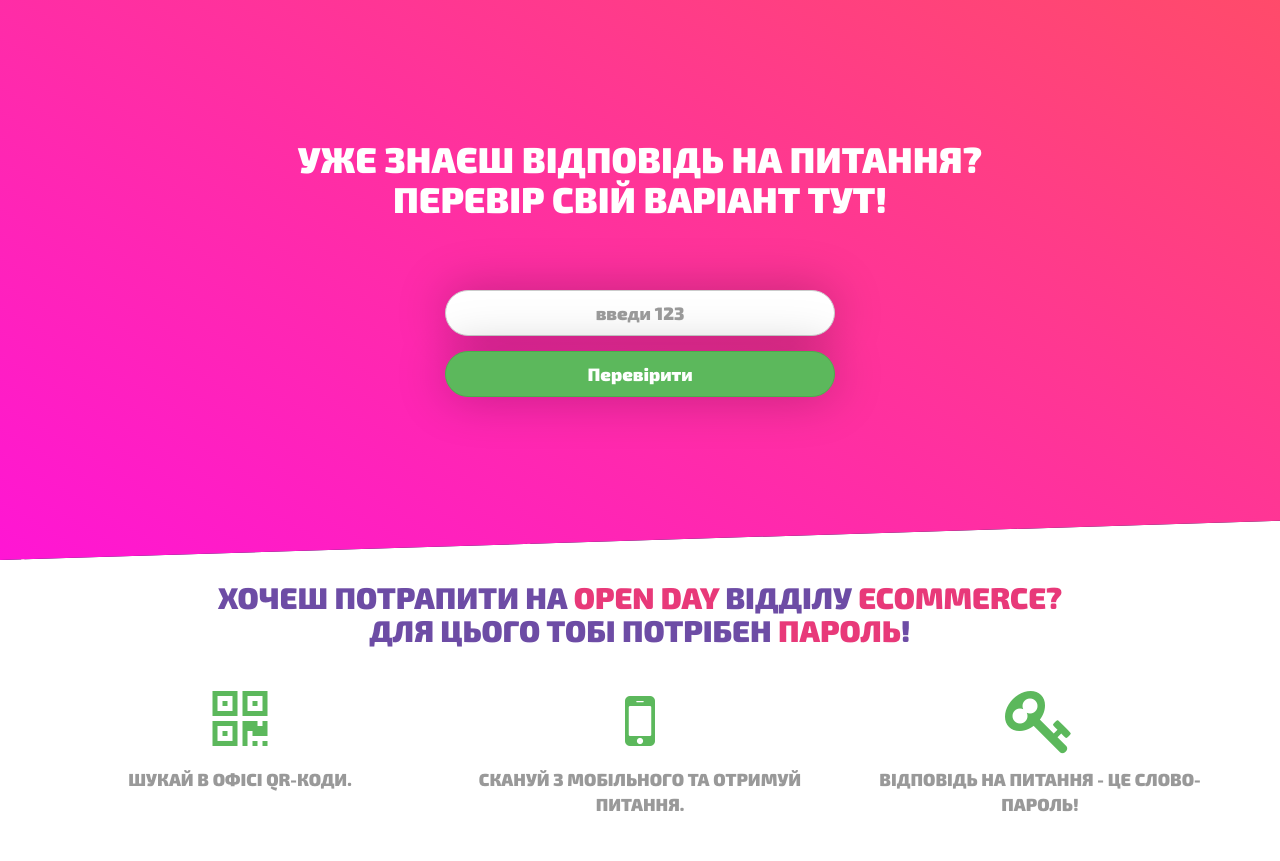
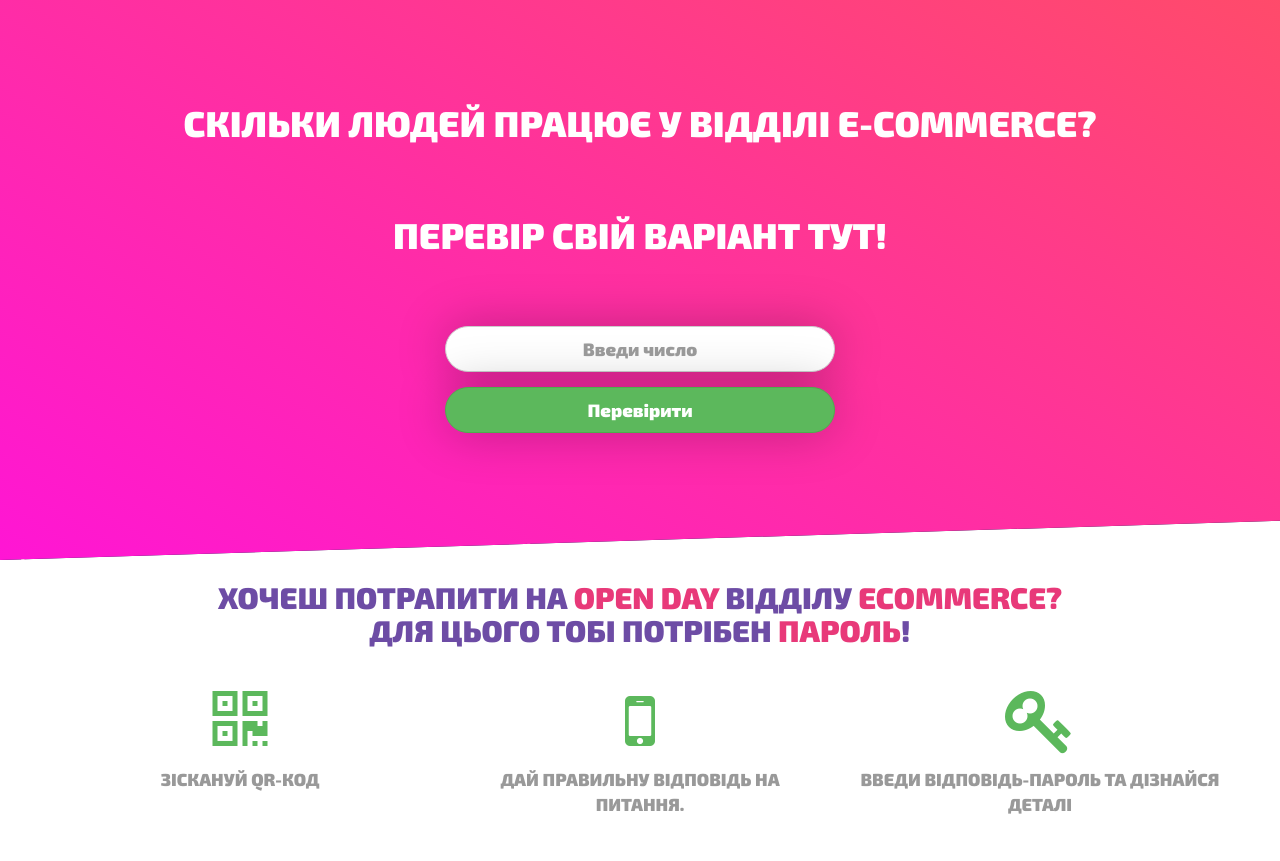
Before and after one commit to kramardmytro/OpenDayEcommerce, a plain HTML site: page index.html in a window 1280 px wide. Drawn offline with nearby package versions, Linux system fonts and the light colour scheme.

Commit message:
prefinal changes

```diff
--- a/index.html
+++ b/index.html
@@ -19,7 +19,8 @@
     <div class="container checkpw-content">
         <div class="row new-font">
         	<div class="col-md-12">
-                <h1 class="text-center uppercase animated bounceInDown">Уже знаєш відповідь на питання?<br>Перевір свій варіант тут!</h1>
+                <h1 class="text-center uppercase animated bounceInDown">Скільки людей працює у відділі E-COMMERCE?</h1>
+                <h1 class="text-center uppercase animated bounceInDown">Перевір свій варіант тут!</h1>
         	</div>
         </div>
     	<div class="row">
@@ -29,7 +30,7 @@
                 <form class="form-horizontal">
                   <div class="form-group row">
                     <div>
-                      <input id="answer" class="form-control new-font" placeholder="введи 123" autocomplete="off">
+                      <input id="answer" class="form-control new-font" placeholder="Введи число" autocomplete="off">
                     </div>
                   </div>
                   <div class="form-group row">
@@ -77,15 +78,15 @@
     	<div class="row details">
         	<div class="col-md-4">
             	<p class="text-center fa-icon"><i class="fa fa-qrcode fa-5x"></i></p>
-                <p class="text-center new-font uppercase">Шукай в офісі QR-коди.</p>
+                <p class="text-center new-font uppercase">Зіскануй QR-код</p>
             </div>
         	<div class="col-md-4">
             	<p class="text-center fa-icon"><i class="fa fa-mobile fa-5x"></i></p>
-                <p class="text-center new-font uppercase">Cкануй з мобільного та отримуй питання.</p>
+                <p class="text-center new-font uppercase">Дай правильну відповідь на питання.</p>
             </div>
         	<div class="col-md-4">
             	<p class="text-center fa-icon"><i class="fa fa-key fa-5x"></i></p>
-                <p class="text-center new-font uppercase">Відповідь на питання - це слово-пароль!</p>
+                <p class="text-center new-font uppercase">Введи відповідь-пароль та дізнайся деталі</p>
             </div>
         <div>
     </div>
--- a/js/behavior.js
+++ b/js/behavior.js
@@ -17,7 +17,7 @@ $(document).ready(function() {
   });
   // Password checking and animated section
   function submitting(){
-    var password = '123';
+    var password = '9';
     password = password.toUpperCase();
     var inputValue = $('#answer').val().toUpperCase();
 
```
